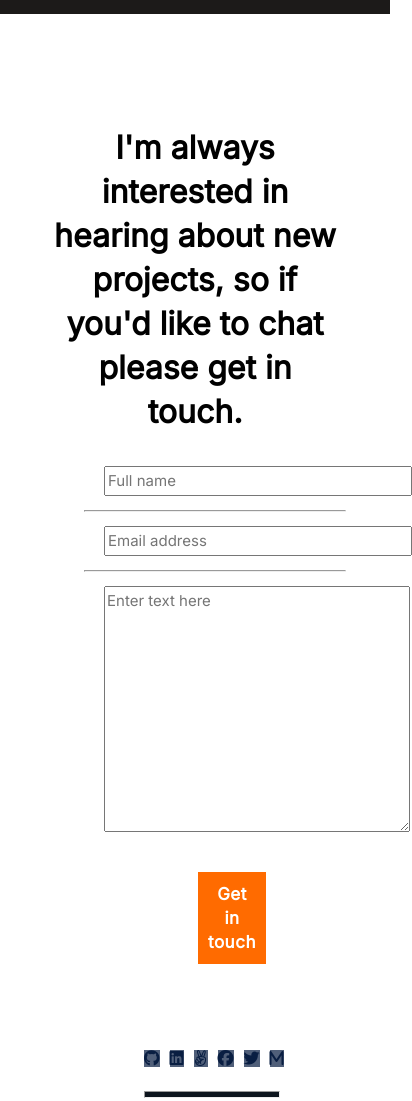
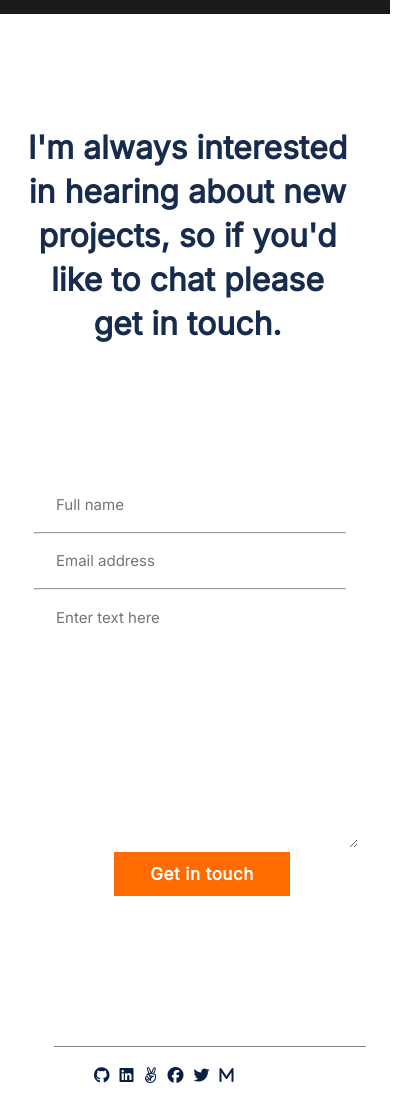
Before and after one commit to amanuelbelete95/Portfolio, a website: page index.html in a window 390 px wide. Shown: the part 6900-8001 px from the top of the page, 412 px wide, since content can reach past the window. Drawn offline with Linux system fonts and the light colour scheme.

Commit message:
Add style to contact section

```diff
--- a/style.css
+++ b/style.css
@@ -332,13 +332,41 @@
   }
 
   .para-info {
+    /* Primary Text */
+
+  width: 327px;
+  height: 216px;
+
+  font-family: Inter, sans-serif;
+  font-style: normal;
+  font-weight: 700;
+  font-size: 32px;
+  line-height: 44px;
+
+  /* or 138% */
+  text-align: center;
+
+  /* Neutrals/N800 */
+  color: #172B4D;
+
+
+/*
     font-family: "Inter", sans-serif;
     font-size: 32px;
     font-weight: 700;
     line-height: 44px;
     letter-spacing: 0em;
     text-align: center;
-    padding: 0 30px;
+    padding: 0 30px; */
+  }
+
+  form {
+    margin-top: 150px;
+    margin-left: -50px;
+  }
+
+  input, textarea {
+    border: none;
   }
 
   .hr-input {
@@ -375,7 +403,9 @@
     line-height: 24px;
     letter-spacing: 0.03em;
     padding: 10px 10px;
-    margin: 36px 134px;
+    /* margin: 36px 134px; */
+    width: 50%;
+    margin-left: 100px;
   }
 
   .my-contacts {
@@ -383,11 +413,16 @@
     gap: 10px;
     align-items: center;
     margin-left: 40px;
-    margin-top: 50px;
+    margin-top: 150px;
+    border-top: 1px solid gray;
+    padding-top: 20px;
   }
   .cont-list a {
-    background: #505f79;
+    /* background: #505f79; */
     color: #091e42;
+  }
+  .cont-list > i {
+    color: gray;
   }
   .border {
     margin-left: 80px;
```
